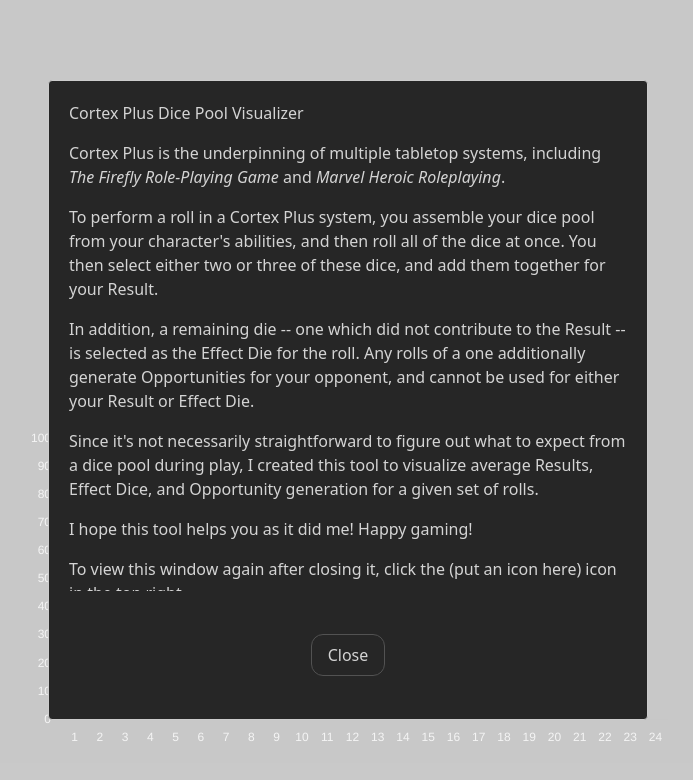
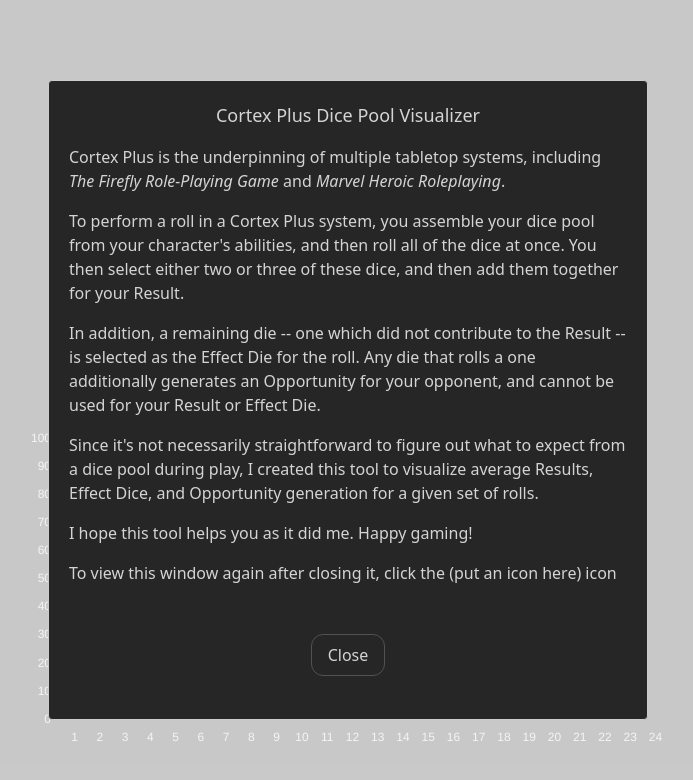
Before and after one commit to emoutrey/MarvelHeroicDicePoolVisualizer, a React (Vite) app: page / in a window 1280 px wide. Shown: the top 780 px of the page, without its empty margins (292-985 px from the left). Built offline with nearby package versions, Linux system fonts and the light colour scheme.

Commit message:
Modal doesn't need context

```diff
--- a/src/App.tsx
+++ b/src/App.tsx
@@ -21,11 +21,13 @@
   const maxDice = 5;
 
   return (
-    <Context.Provider value={{d4, setD4, d6, setD6, d8, setD8, d10, setD10, d12, setD12, take2, setTake2, totalDice, maxDice}}>
+    <>
       <NewUserModal />
-      <DicePool />
-      <ProbabilityChart />
-    </Context.Provider>
+      <Context.Provider value={{d4, setD4, d6, setD6, d8, setD8, d10, setD10, d12, setD12, take2, setTake2, totalDice, maxDice}}>
+        <DicePool />
+        <ProbabilityChart />
+      </Context.Provider>
+    </>
   )
 }
 
--- a/src/NewUserModal.tsx
+++ b/src/NewUserModal.tsx
@@ -29,7 +29,6 @@
     // TODO:
     // Set cookie when modal is closed and don't open on page load if cookie is set
     // Put icon in top right to re-open modal if requested
-    // Style modal content (title, etc)
 
     //TODO: Modal doesn't close on overlay click
     return (
@@ -40,14 +39,14 @@
             contentLabel={'aria'}
             shouldCloseOnOverlayClick={true}
         >
-            <div className='h-4/5 overflow-y-auto p-5'>
-                <h1 className='mb-4'>Cortex Plus Dice Pool Visualizer</h1>
+            <div className='h-4/5 overflow-y-auto pt-5 px-5'>
+                <h1 className='mb-4 text-center text-lg'>Cortex Plus Dice Pool Visualizer</h1>
                 <p className='mb-4'>Cortex Plus is the underpinning of multiple tabletop systems, including <i>The Firefly Role-Playing Game</i> and <i>Marvel Heroic Roleplaying</i>.</p>
-                <p className='mb-4'>To perform a roll in a Cortex Plus system, you assemble your dice pool from your character's abilities, and then roll all of the dice at once. You then select either two or three of these dice, and add them together for your Result.</p>
-                <p className='mb-4'>In addition, a remaining die -- one which did not contribute to the Result -- is selected as the Effect Die for the roll. Any rolls of a one additionally generate Opportunities for your opponent, and cannot be used for either your Result or Effect Die.</p>
+                <p className='mb-4'>To perform a roll in a Cortex Plus system, you assemble your dice pool from your character's abilities, and then roll all of the dice at once. You then select either two or three of these dice, and then add them together for your Result.</p>
+                <p className='mb-4'>In addition, a remaining die -- one which did not contribute to the Result -- is selected as the Effect Die for the roll. Any die that rolls a one additionally generates an Opportunity for your opponent, and cannot be used for your Result or Effect Die.</p>
                 <p className='mb-4'>Since it's not necessarily straightforward to figure out what to expect from a dice pool during play, I created this tool to visualize average Results, Effect Dice, and Opportunity generation for a given set of rolls.</p>
-                <p className='mb-4'>I hope this tool helps you as it did me! Happy gaming!</p>
-                <p className='mb-4'>To view this window again after closing it, click the (put an icon here) icon in the top right.</p>
+                <p className='mb-4'>I hope this tool helps you as it did me. Happy gaming!</p>
+                <p className=''>To view this window again after closing it, click the (put an icon here) icon in the top right.</p>
             </div>
             <div className='h-1/5'>
                 <div className='h-full flex justify-center items-center'>
```
